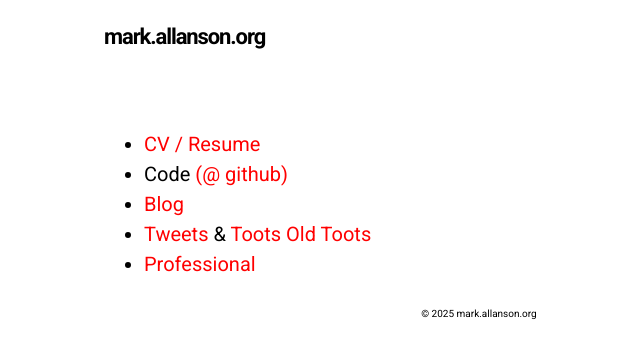
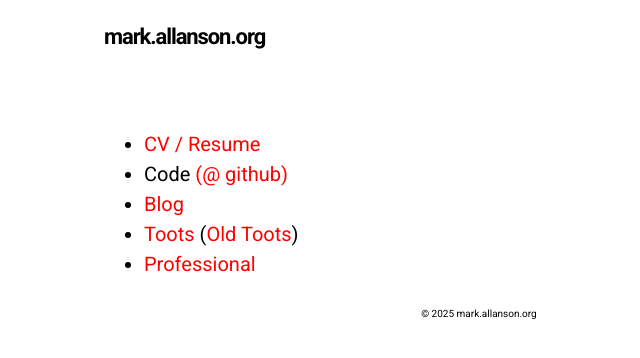
Before and after one commit to markallanson/personal_website, a Jekyll site: the page built from index.md, in a window 1280 px wide. Shown: the top 358 px of the page, without its empty margins (161-801 px from the left). Built offline with Jekyll 4.4.1, drawn with Linux system fonts in a browser that asks for light colours.

Commit message:
Remove link to twitter

```diff
--- a/index.md
+++ b/index.md
@@ -8,5 +8,5 @@ guid: index
 * [CV / Resume](https://cv-mark.allanson.org)
 * Code [(@ github)](http://github.com/markallanson)
 * [Blog](/blog)
-* [Tweets](http://twitter.com/markallanson) & <a rel="me" href="https://hachyderm.io/@markallanson">Toots</a>  <a rel="me" href="https://mastodon.org.uk/@markallanson">Old Toots</a>
+* <a rel="me" href="https://hachyderm.io/@markallanson">Toots</a> (<a rel="me" href="https://mastodon.org.uk/@markallanson">Old Toots</a>)
 * [Professional](http://uk.linkedin.com/in/markallanson)
```
